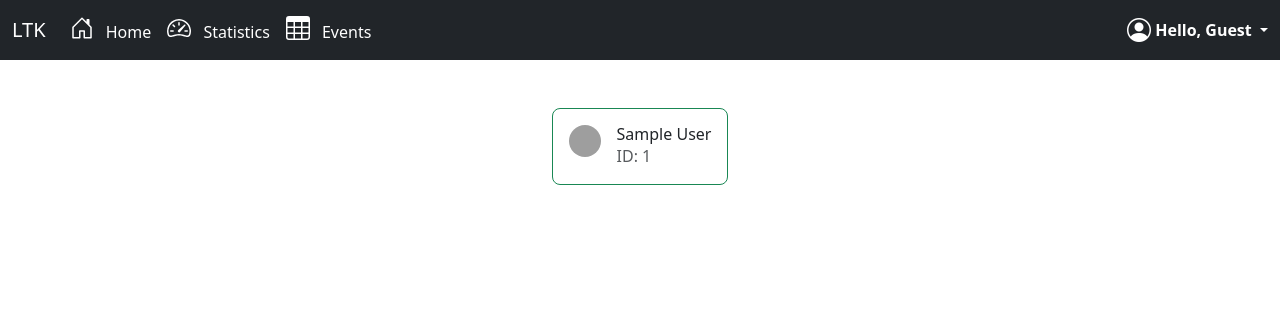
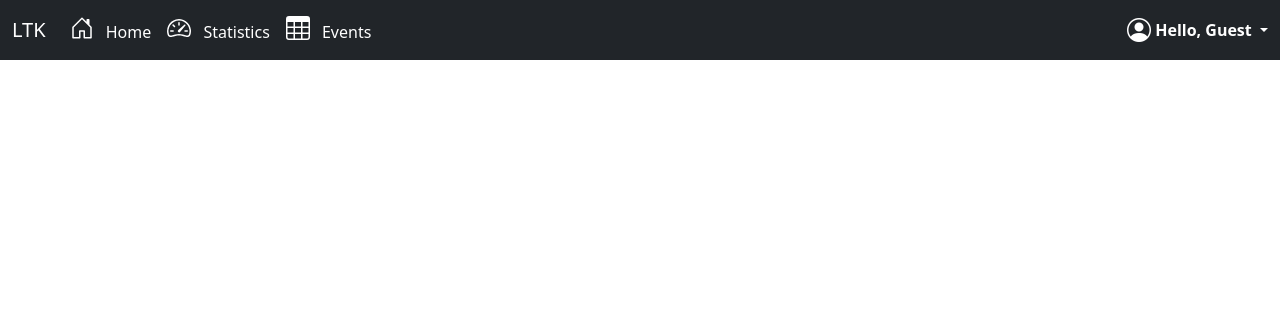
Before and after one commit to YossiHananya/LTK, a Flask app: page / in a window 1280 px wide. Shown: the top 320 px of the page. Run offline with Flask 3, Linux system fonts and the light colour scheme; tables that the repository leaves empty hold one stand-in row (values such as "Sample post"); some libraries are stand-ins or nearby versions; grey boxes are pictures that could not be loaded.

Commit message:
refactor: small clear before the big change

```diff
--- a/soccer_application/main/routes.py
+++ b/soccer_application/main/routes.py
@@ -1,9 +1,8 @@
 from flask import Blueprint, render_template
-from ..models import Player
 
 main = Blueprint('main', __name__)
 
 @main.route("/")
 @main.route("/home")
 def index():
-    return render_template('home.html', title='home', players=Player.query.all())
+    return render_template('home.html', title='home')
--- a/soccer_application/templates/home.html
+++ b/soccer_application/templates/home.html
@@ -1,18 +1,3 @@
 {% extends 'base.html' %}
 {% block body_content %}
-    <div class="d-flex flex-column flex-md-row p-4 gap-4 py-md-5 align-items-center justify-content-center">
-        <div class="list-group gap-2">
-            {% for player in players %}
-                <a href="#" class="list-group-item list-group-item-action d-flex gap-3 py-3 rounded-3 border border-success" aria-current="true">
-                    <img src="https://github.com/assaftal391.png" alt="twbs" width="32" height="32" class="rounded-circle flex-shrink-0">
-                    <div class="d-flex gap-2 w-100 justify-content-between">
-                        <div>
-                            <h6 class="mb-0">{{ player.first_name }} {{ player.last_name }}</h6>
-                            <p class="mb-0 opacity-75">ID: {{ player.id }}</p>
-                        </div>
-                    </div>
-                </a>
-            {% endfor %}
-        </div>
-    </div>
 {% endblock body_content %}
```
